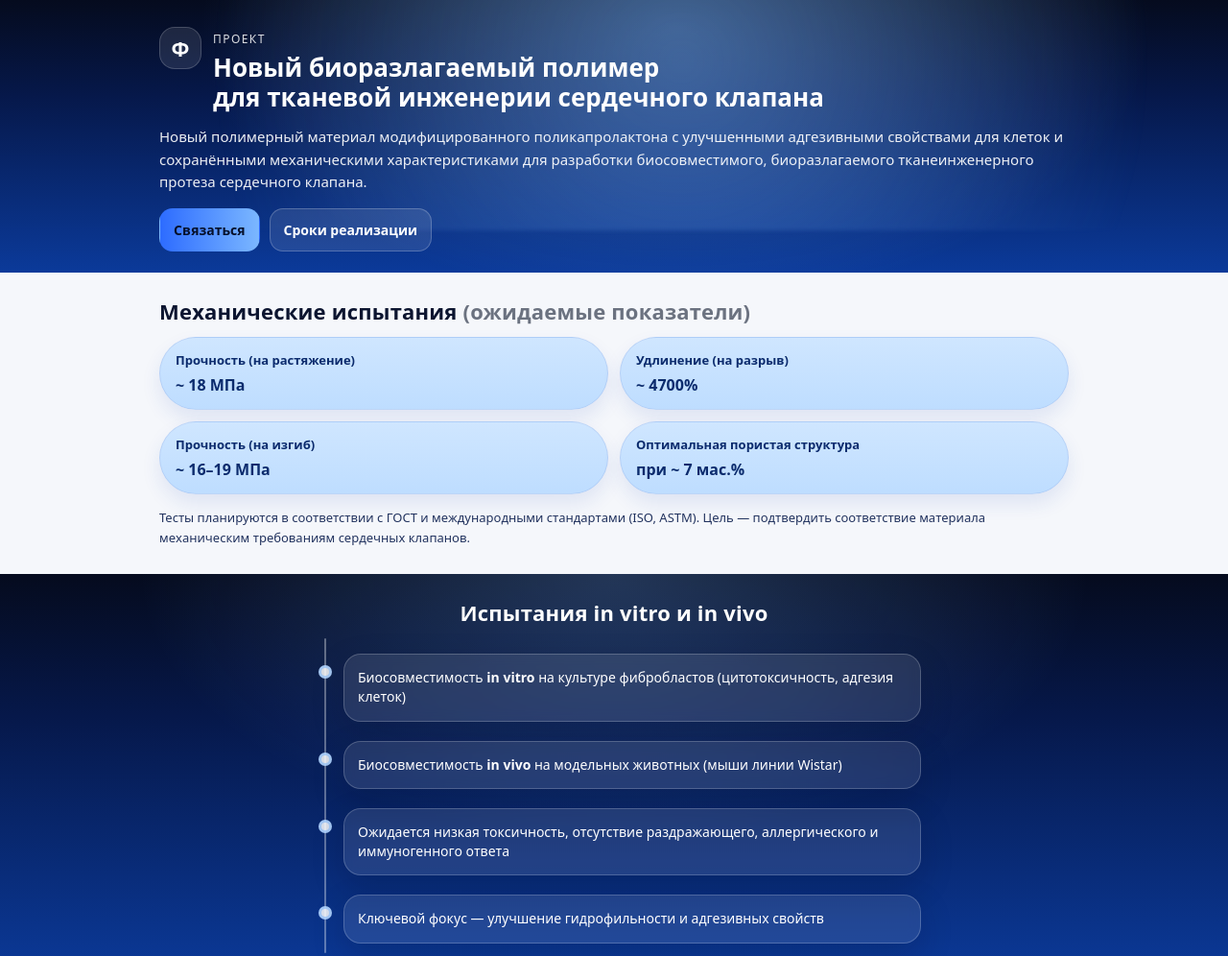
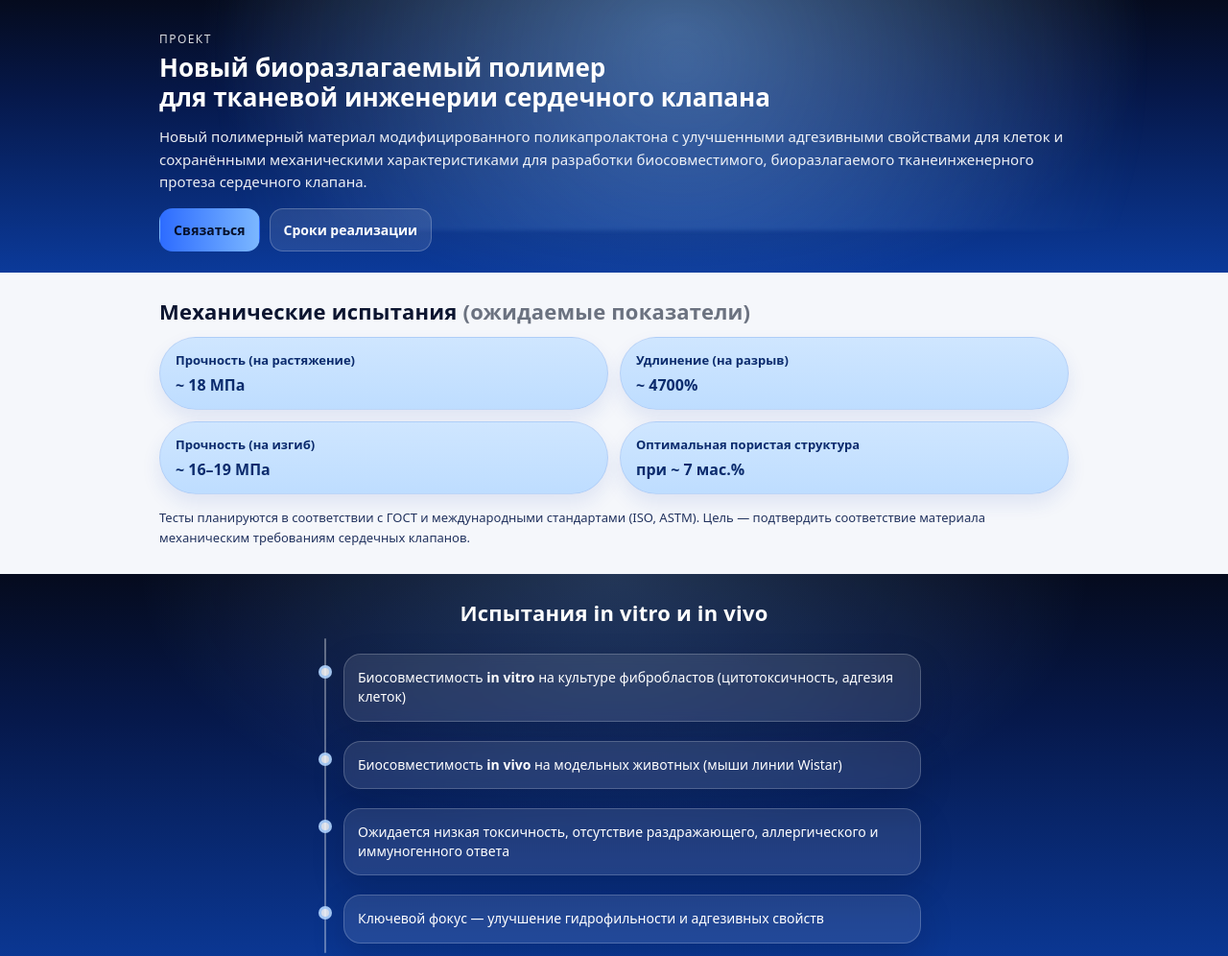
Before and after one commit to Dementr2302/bio-polimer, a plain HTML site: page index.html in a window 1280 px wide. Shown: the top 996 px of the page at 96% size. Drawn offline with Linux system fonts and the light colour scheme.

Commit message:
Update index.html

```diff
--- a/index.html
+++ b/index.html
@@ -12,7 +12,6 @@
   <header class="hero" id="top">
     <div class="container hero__inner">
       <div class="brand">
-        <div class="brand__mark" aria-hidden="true">Φ</div>
         <div class="brand__text">
           <span class="brand__label">Проект</span>
           <h1 class="brand__title">Новый биоразлагаемый полимер<br/>для тканевой инженерии сердечного клапана</h1>
@@ -207,4 +206,5 @@
     document.getElementById('year').textContent = new Date().getFullYear();
   </script>
 </body>
+
 </html>
```
